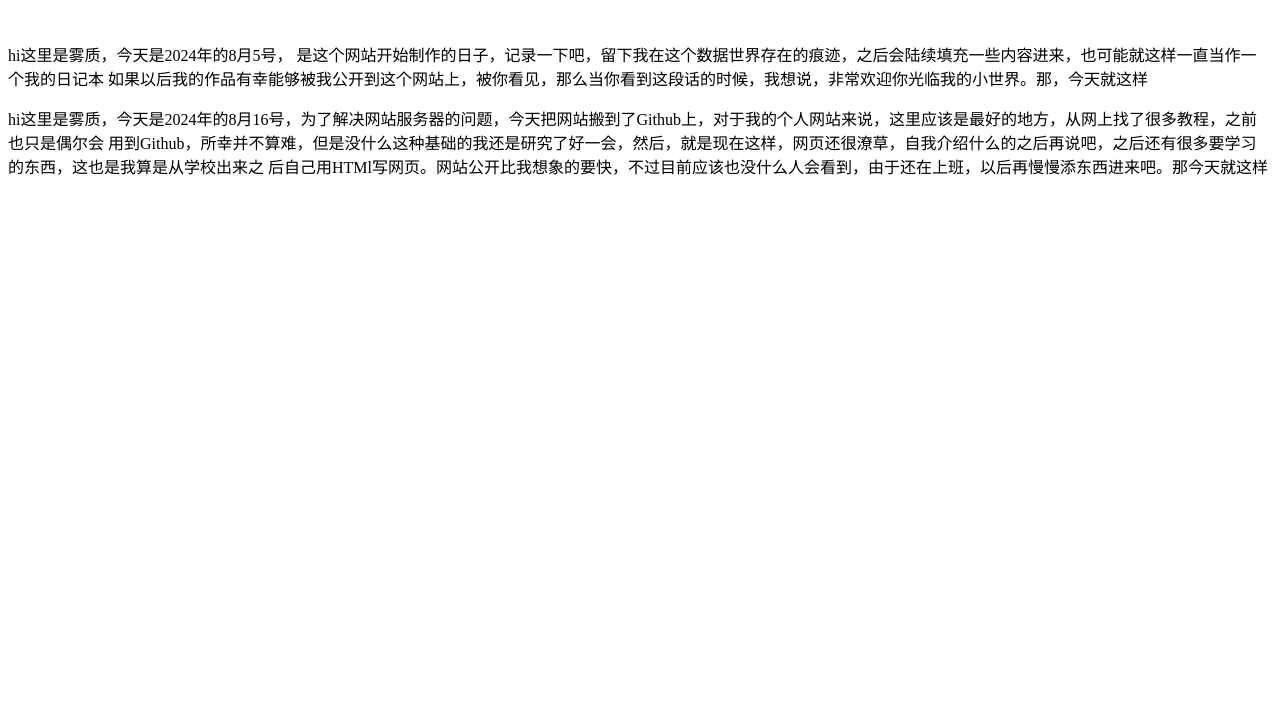
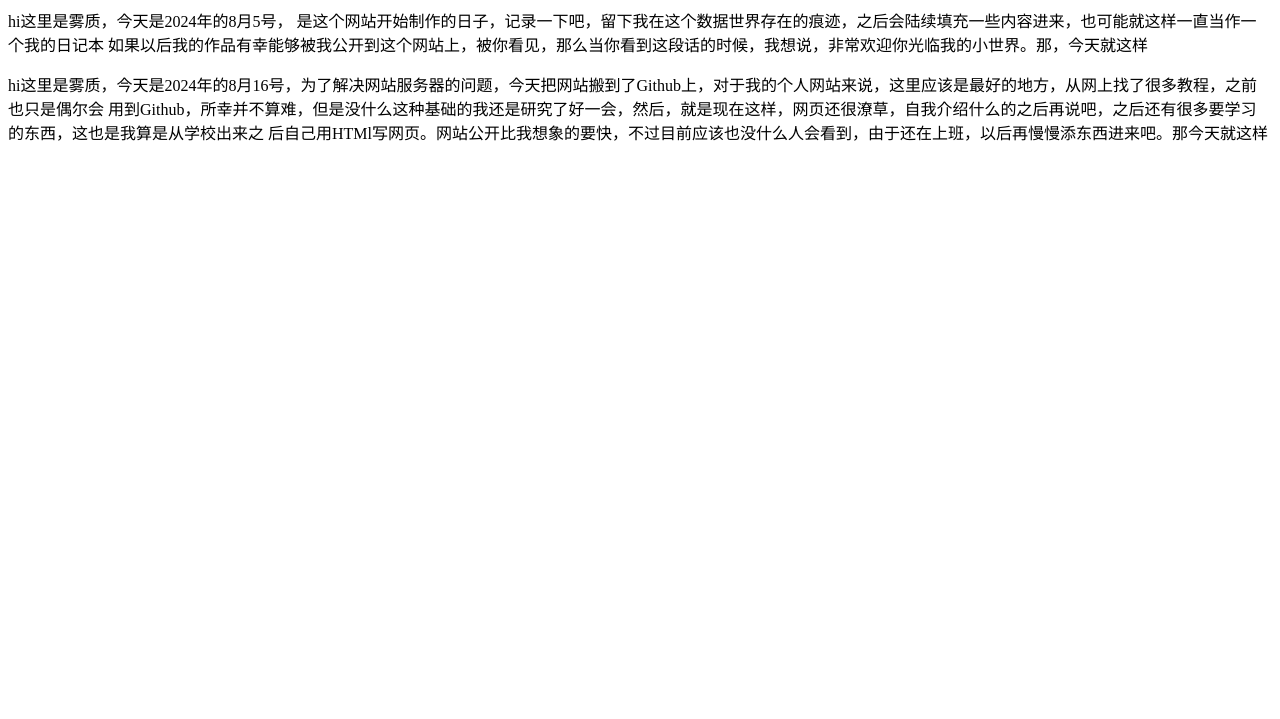
Before and after one commit to Wuzhixy/WuzhiXY.github.io, a plain HTML site: page index.html in a window 1280 px wide. Shown: the part 81-800 px from the top of the page. Drawn offline with Linux system fonts and the light colour scheme.

Commit message:
Update index.html

```diff
--- a/index.html
+++ b/index.html
@@ -2,13 +2,12 @@
 <html>
 <head>
 <meta charset="utf-8">
-<title>Wuzhi_SPACE</title>
+<title>Wuzhi_SPACE/雾质空间</title>
 </head>
 
 <body>
 <h1>WUZHI_SPACE/雾质空间</h1>
-<p>&nbsp;</p>
-<p> hi这里是雾质，今天是2024年的8月5号， 是这个网站开始制作的日子，记录一下吧，留下我在这个数据世界存在的痕迹，之后会陆续填充一些内容进来，也可能就这样一直当作一个我的日记本
+  <p> hi这里是雾质，今天是2024年的8月5号， 是这个网站开始制作的日子，记录一下吧，留下我在这个数据世界存在的痕迹，之后会陆续填充一些内容进来，也可能就这样一直当作一个我的日记本
   如果以后我的作品有幸能够被我公开到这个网站上，被你看见，那么当你看到这段话的时候，我想说，非常欢迎你光临我的小世界。那，今天就这样&nbsp;</p>
   <p> hi这里是雾质，今天是2024年的8月16号，为了解决网站服务器的问题，今天把网站搬到了Github上，对于我的个人网站来说，这里应该是最好的地方，从网上找了很多教程，之前也只是偶尔会
   用到Github，所幸并不算难，但是没什么这种基础的我还是研究了好一会，然后，就是现在这样，网页还很潦草，自我介绍什么的之后再说吧，之后还有很多要学习的东西，这也是我算是从学校出来之
```
